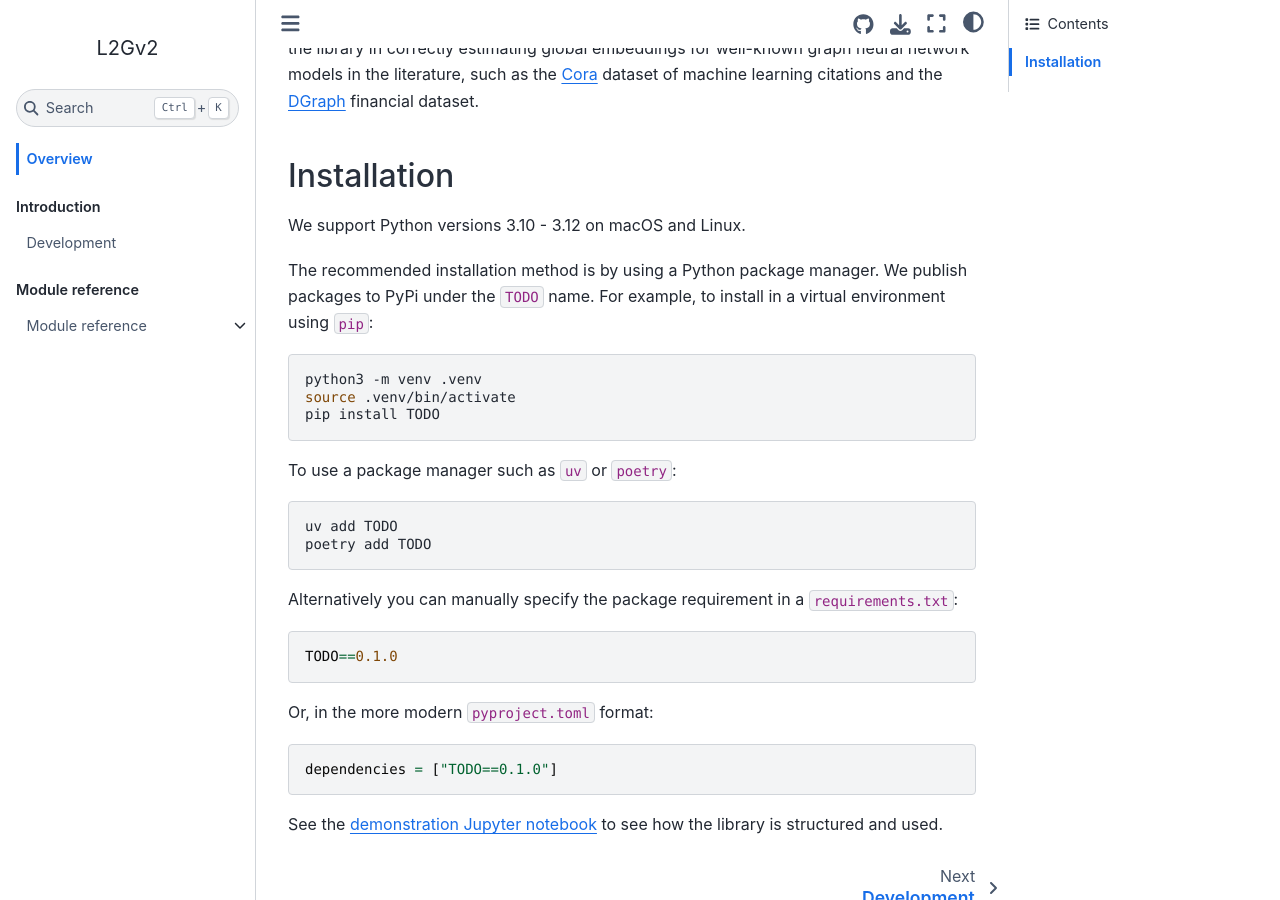
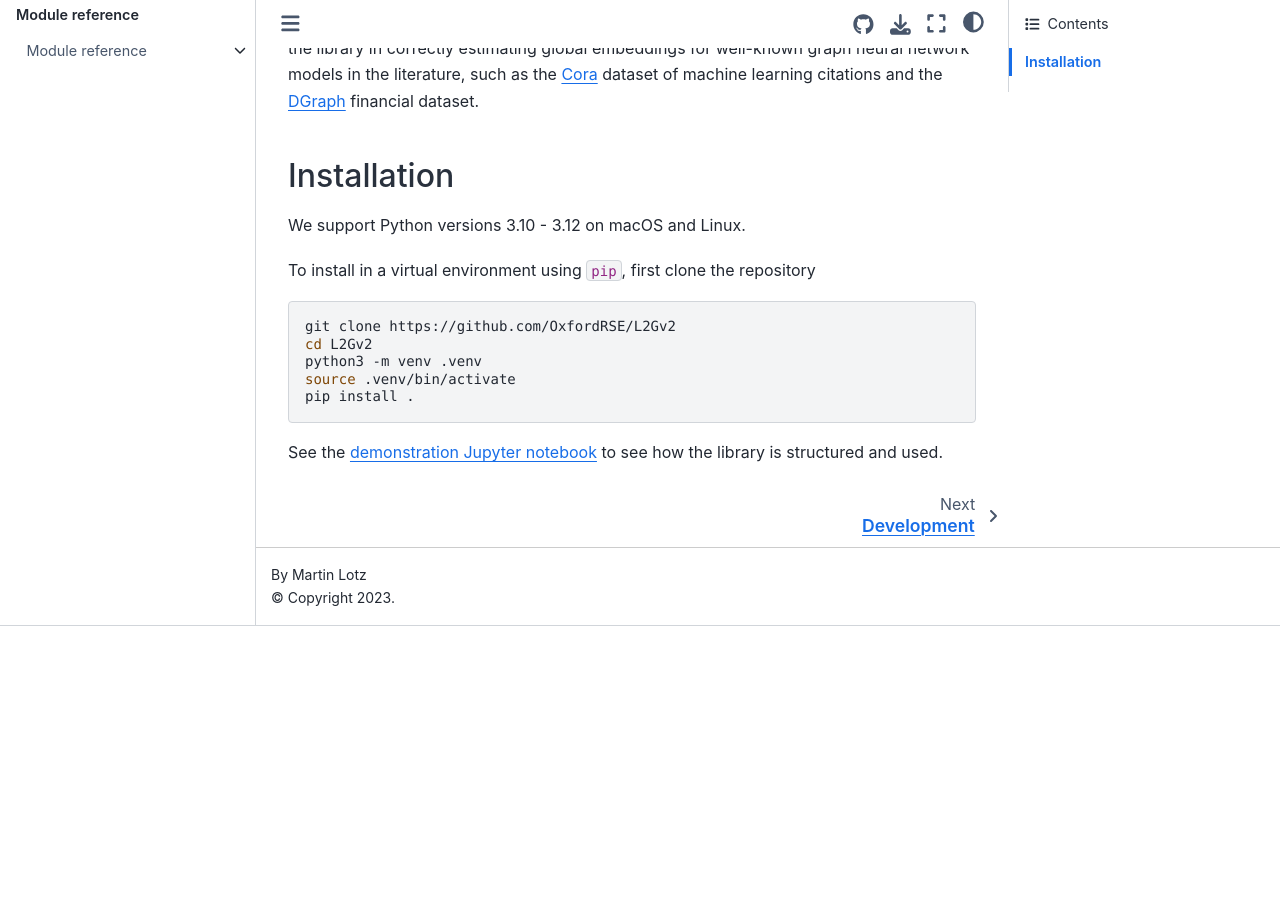
Before and after one commit to OxfordRSE/L2Gv2, a Jupyter Book: the page built from docs/index.md, in a window 1280 px wide and 900 px high, scrolled down 1346 px. Built offline with Jupyter Book 1.0.4 settings and Sphinx 7.4.7 and the Sphinx Book theme 1.1.4, drawn with Linux system fonts in a browser that asks for light colours; pages that are not in the unit, such as notebooks, are missing from menus; after the commit the page ends 1972 px from its top, so only the background shows below that.

Commit message:
docs: remove PyPI instructions until package upload

````diff
--- a/docs/index.md
+++ b/docs/index.md
@@ -1,5 +1,5 @@
 Overview
-============
+========
 
 The `l2gv2` package is a framework for scalable graph
 representation learning, implementing algorithms such as the one depicted in
@@ -40,31 +40,14 @@ Installation
 
 We support Python versions 3.10 - 3.12 on macOS and Linux.
 
-The recommended installation method is by using a Python package manager. We publish packages to PyPi under the `TODO` name. For example, to install in a virtual environment using `pip`:
+To install in a virtual environment using `pip`, first clone the repository
 
 ```shell
+git clone https://github.com/OxfordRSE/L2Gv2
+cd L2Gv2
 python3 -m venv .venv
 source .venv/bin/activate
-pip install TODO
-```
-
-To use a package manager such as `uv` or `poetry`:
-
-```shell
-uv add TODO
-poetry add TODO
-```
-
-Alternatively you can manually specify the package requirement in a `requirements.txt`:
-
-```
-TODO==0.1.0
-```
-
-Or, in the more modern `pyproject.toml` format:
-
-```toml
-dependencies = ["TODO==0.1.0"]
+pip install .
 ```
 
 See the [demonstration Jupyter notebook](demo) to see how the library is structured and used.
````
